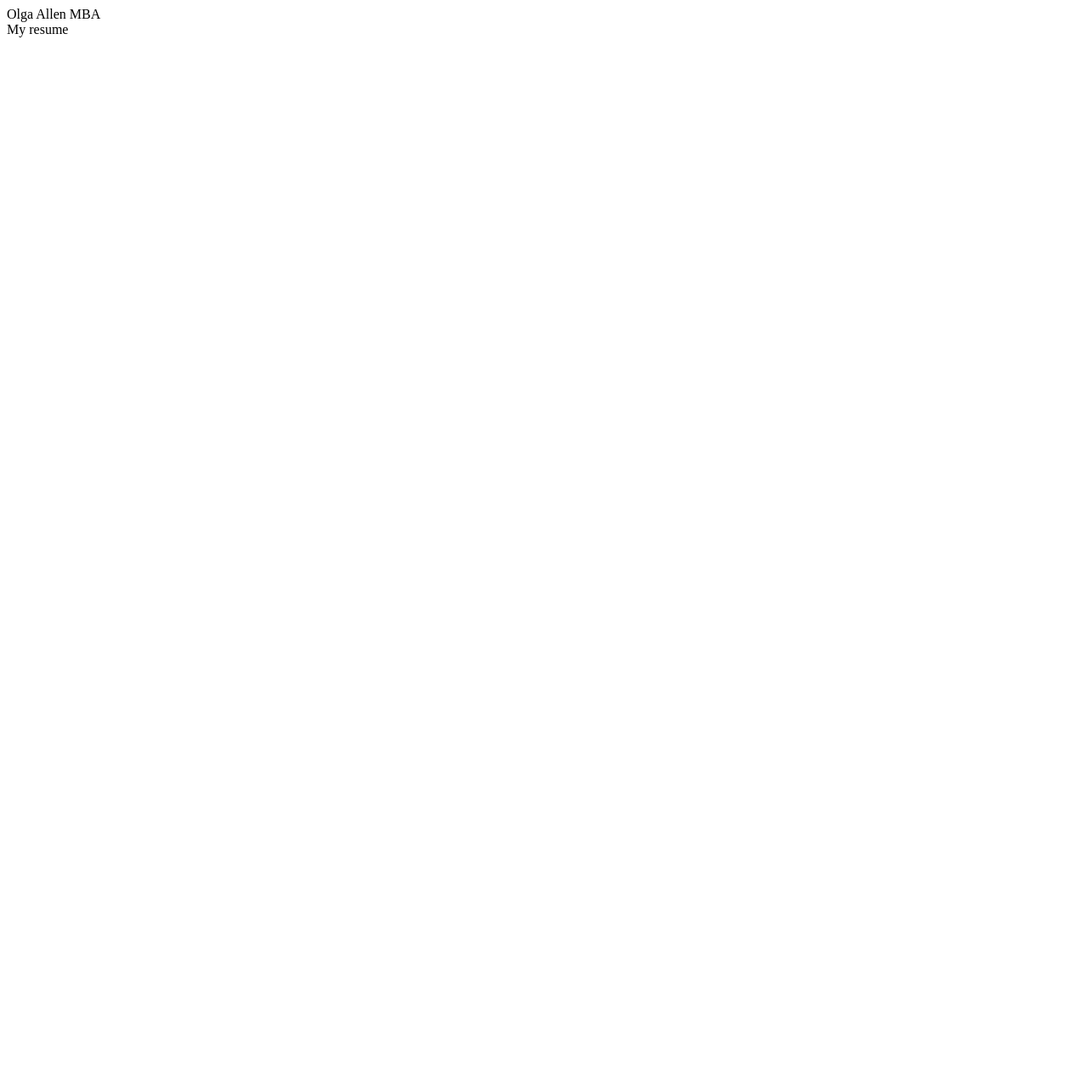
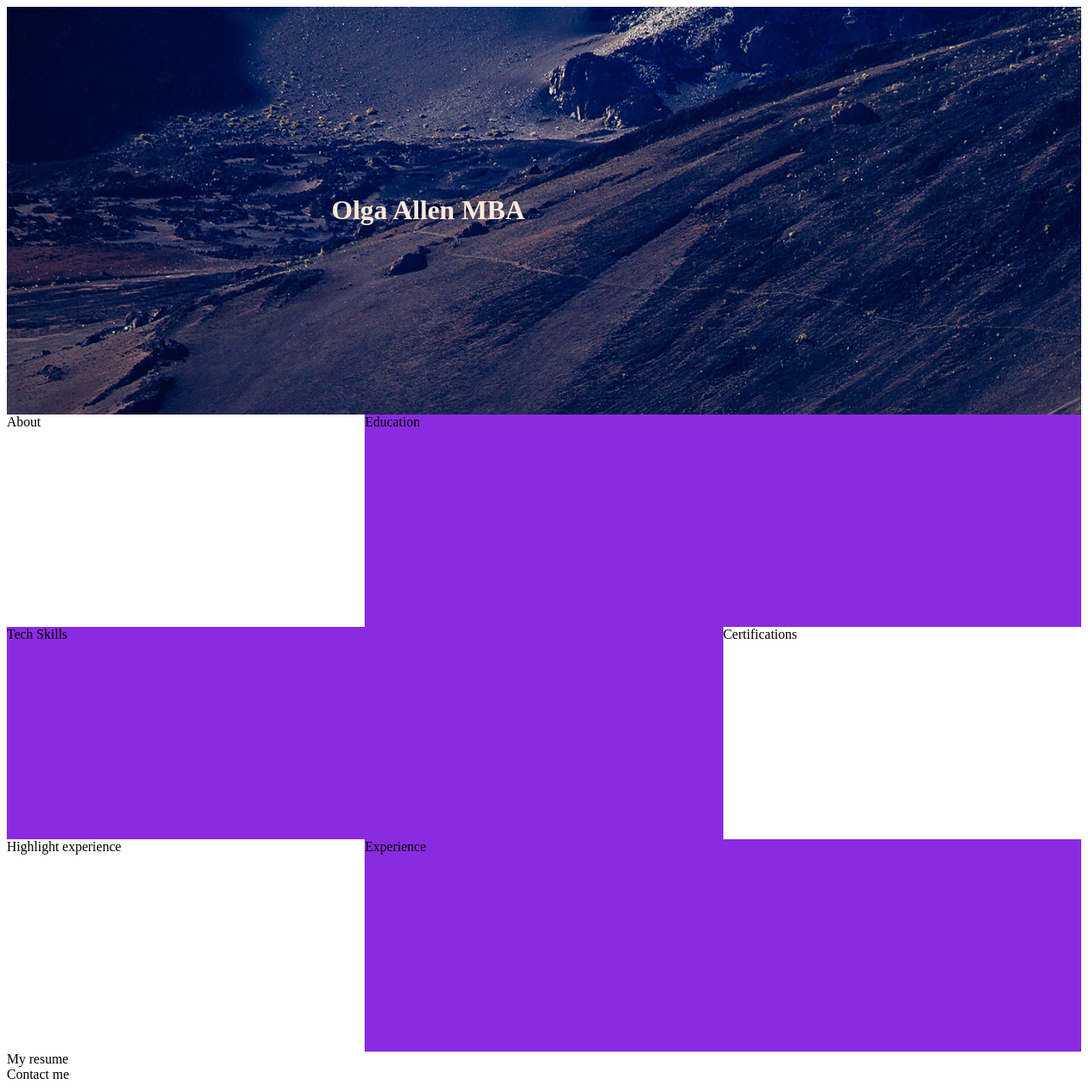
Before and after one commit to OlgaAllen1/gridpage, a plain HTML site: page index.html in a window 1280 px wide. Shown: the whole page at 85% size. Before the commit the page ends 800 px from the top, so only its background shows below. Drawn offline with Linux system fonts and the light colour scheme.

Commit message:
sections

```diff
--- a/index.html
+++ b/index.html
@@ -9,16 +9,25 @@
 </head>
 <body>
 	<header>
-      Olga Allen MBA
+		<div class="content">
+			<h1>
+				Olga Allen MBA
+			</h1>
+        </div>
 	</header>
-	<section>
-
+	<section class="grid-container">
+	  <div class="item">About</div>
+	  <div class="item">Education</div>
+	  <div class="item">Tech Skills</div>
+	  <div class="item">Certifications</div>
+	  <div class="item">Highlight experience</div>
+	  <div class="item">Experience</div>
 	</section>
 	<section>
-
+		My resume
 	</section>
 	<footer>
-       My resume
+       Contact me
 	</footer>
 </body>
 </html>
--- a/styles.css
+++ b/styles.css
@@ -0,0 +1,32 @@
+.grid-container {
+	display:grid;
+	grid-template-columns: repeat(3,1fr);
+	grid-template-rows: repeat(3,250px);
+
+}
+
+.item:nth-child(2){
+	background-color: blueviolet;
+	grid-column: span 2;
+}
+.item:nth-child(3){
+	background-color: blueviolet;
+	grid-column: span 2;
+}
+.item:nth-child(6){
+	background-color: blueviolet;
+	grid-column: span 2;
+}
+header {
+ background-image: url("img/banner.jpg");
+ padding-top: 200px;
+ padding-bottom: 200px;
+ background-size: cover;
+ background-repeat: no-repeat;
+ color:antiquewhite;
+}
+
+.content {
+	margin:0 auto;
+	width:500px;
+}
```
Also changed, not shown: img/banner.jpg (added), img/pic01.jpg (added), img/pic02.jpg (added), img/pic03.jpg (added), img/pic04.jpg (added), img/pic05.jpg (added), img/pic06.jpg (added).
